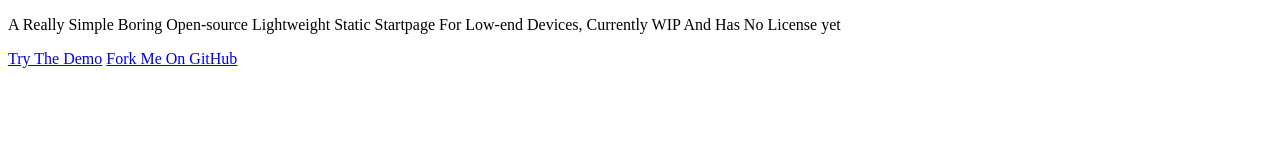
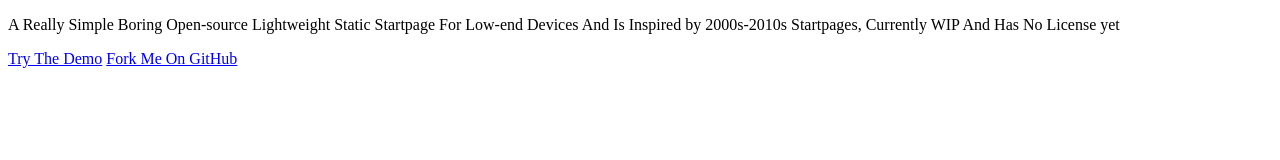
Before and after one commit to ikkqqstudio/Startpage-lite, a plain HTML site: page index.html in a window 1280 px wide. Drawn offline with Linux system fonts and the light colour scheme.

Commit message:
Update index.html

```diff
--- a/index.html
+++ b/index.html
@@ -6,7 +6,7 @@
     <title>Startpage Lite</title>
 </head>
 <body>
-    <p>A Really Simple Boring Open-source Lightweight Static Startpage For Low-end Devices, Currently WIP And Has No License yet</p>
+    <p>A Really Simple Boring Open-source Lightweight Static Startpage For Low-end Devices And Is Inspired by 2000s-2010s Startpages, Currently WIP And Has No License yet</p>
     <a href="https://ikkqqstudio.github.io/Startpage-lite/Demo/">Try The Demo</a>
     <a href="https://github.com/ikkqqstudio/Startpage-lite/">Fork Me On GitHub</a>
 </body>
```
